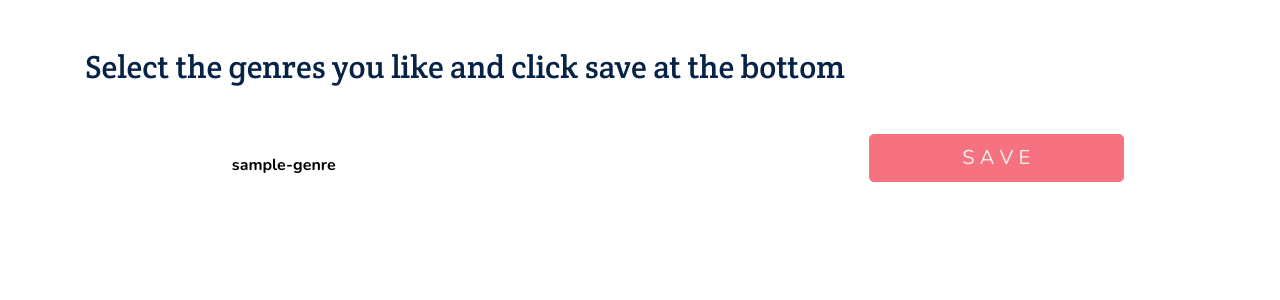
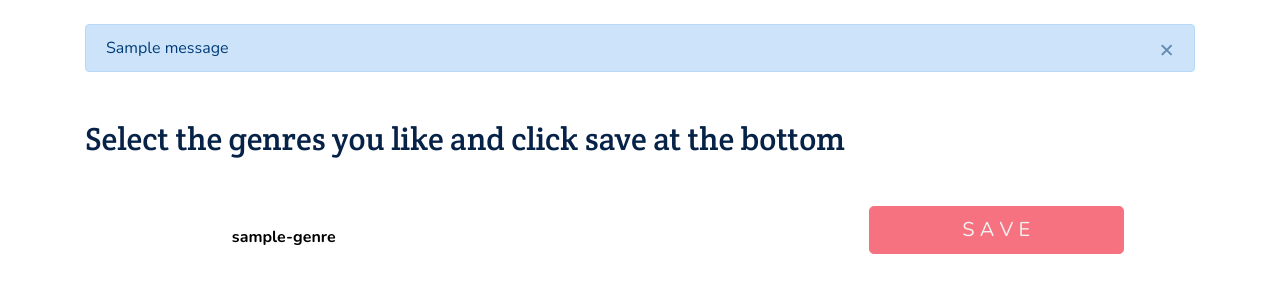
Before and after one commit to mirjamuher/movie-swyper, a Django app: page /select/genres in a window 1280 px wide. Shown: the part 53-353 px from the top of the page. Run offline with Django 3.2, Linux system fonts and the light colour scheme; a user stored in the database is signed in; tables that the repository leaves empty hold one stand-in row (values such as "Sample post"); one stand-in notice (Sample message) is shown; style sheets or scripts are compiled from the project's sources; parts of the project's set-up code (start-up, migrations or seed data) failed here and were passed over; some libraries are stand-ins or nearby versions.

Commit message:
included Django messages

```diff
--- /dev/null
+++ b/project/movieswyper/templates/movieswyper/messages.html
@@ -0,0 +1,10 @@
+{% for message in messages %}
+<div class="container-fluid p-0">
+  <div class="alert {{ message.tags }} alert-dismissible" role="alert" >
+    <button type="button" class="close" data-dismiss="alert" aria-label="Close">
+      <span aria-hidden="true">×</span>
+    </button>
+    {{ message }}
+  </div>
+</div>
+{% endfor %}
--- a/project/movieswyper/templates/movieswyper/select_genres.html
+++ b/project/movieswyper/templates/movieswyper/select_genres.html
@@ -8,7 +8,7 @@
 
 {% block content %}
 
-    {% if error_message %}<p><strong>{{ error_message }}</strong></p>{% endif %}
+    {% include 'movieswyper/messages.html' %}
 
     <h2 class="my-5 text-dark"> Select the genres you like and click save at the bottom </h2>
 
--- a/project/movieswyper/views/select.py
+++ b/project/movieswyper/views/select.py
@@ -3,6 +3,7 @@ from django.shortcuts import render
 from django.http import HttpResponse, HttpResponseNotFound, HttpResponseRedirect
 from django.contrib.auth.decorators import login_required
 from django.urls import reverse
+from django.contrib import messages
 
 from movieswyper.models import Genre
 from project.settings import TMDB_API_KEY
@@ -34,8 +35,8 @@ def genres(request):
         selected_genre_ids = request.POST.getlist('choice')
 
         if not selected_genre_ids:
-            return render(request, 'movieswyper/select_genres.html', {  # TODO Check if that actually works
-                'error_message': "Please choose at least one Genre.",
+            messages.error(request, 'Please choose at least one Genre.')
+            return render(request, 'movieswyper/select_genres.html', {
                 'genres': genre_obj_list,
             })
 
@@ -44,9 +45,8 @@ def genres(request):
             try:
                 genre = Genre.objects.get(id=genre)
             except (KeyError, Genre.DoesNotExist):
-                # Redisplaying form
-                return render(request, 'movieswyper/select_genres.html', {  # TODO Check if that actually works
-                    'error_message': "Non-Valid Genre selected. Please try again",
+                messages.error(request, 'Non-Valid Genre selected. Please try again')
+                return render(request, 'movieswyper/select_genres.html', {
                     'genres': genre_obj_list,
                 })
             else:
@@ -56,9 +56,9 @@ def genres(request):
         crnt_user.liked_genres.clear()
         crnt_user.liked_genres.add(*genre_objs)
 
+        # DIsplay Success Message
+        messages.success(request, 'Your profile has been updated.')
         return HttpResponseRedirect(reverse('movieswyper:select_genres'))
-        # TODO: Display Succes Message, maybe through https://docs.djangoproject.com/en/3.2/topics/http/sessions/#examples
-
 
     # If the site is called for the first time:
     else:
```
Also changed, not shown: project/project/settings.py (+9 -0 lines).
